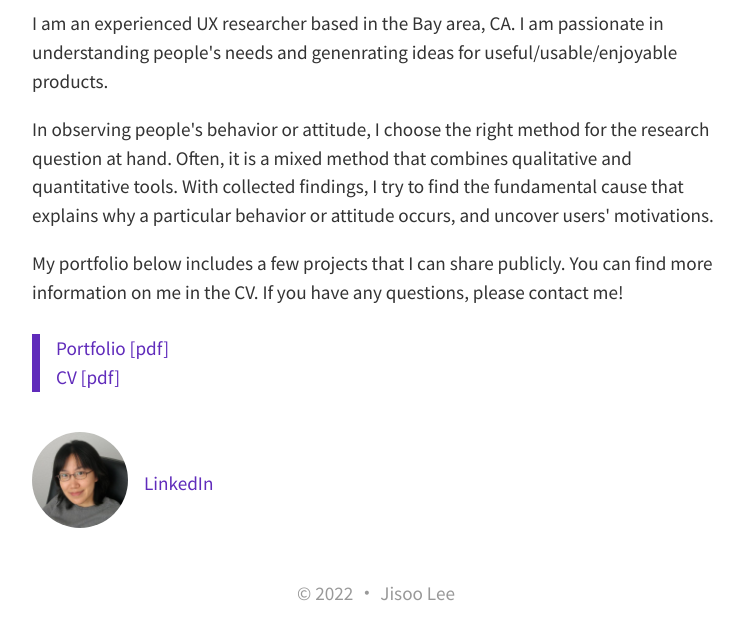
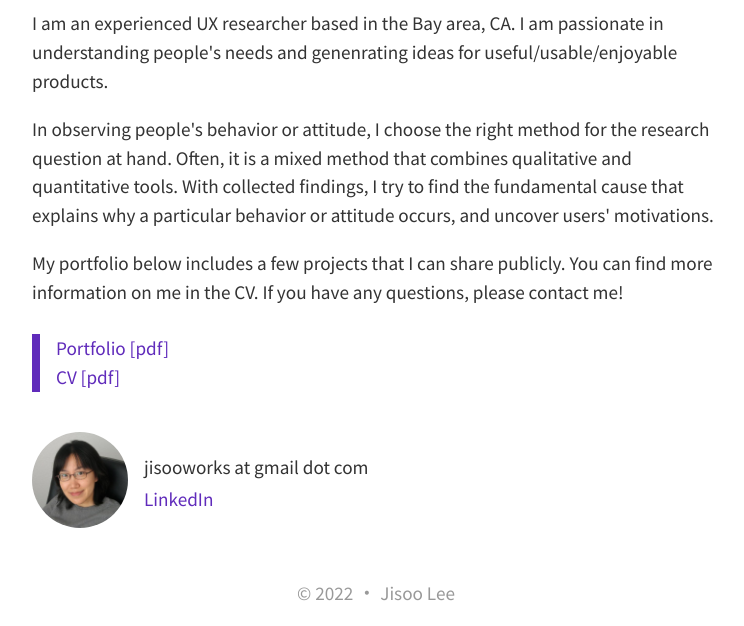
Before and after one commit to jisooleeworks/www, a plain HTML site: page index.html in a window 1280 px wide. Shown: the part 218-844 px from the top of the page, without its empty margins (264-1008 px from the left). Drawn offline with Linux system fonts and the light colour scheme.

Commit message:
Add email address

```diff
--- a/index.html
+++ b/index.html
@@ -31,6 +31,7 @@
                 <img class= "photo" src="img/jleepic.jpeg">
             </div>
             <div class="contact-info">
+                <p>jisooworks at gmail dot com</p>
                 <a href="https://www.linkedin.com/in/jisooworks/" target="_blank"><p>LinkedIn</p></a>
             </div>
         </div>
```
